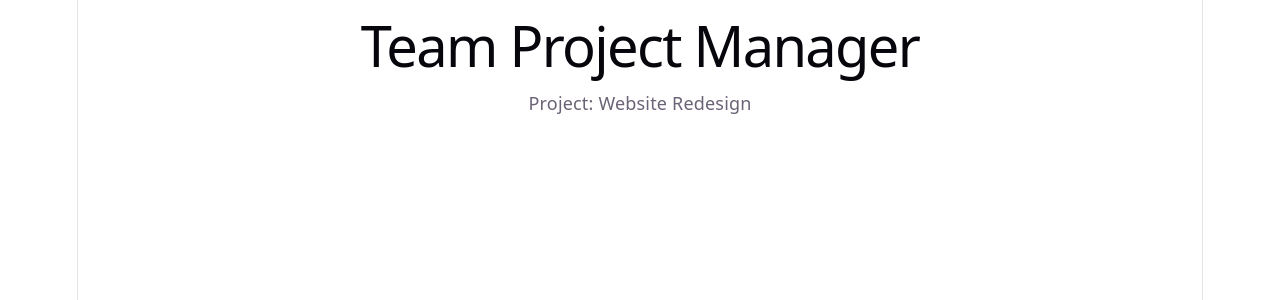
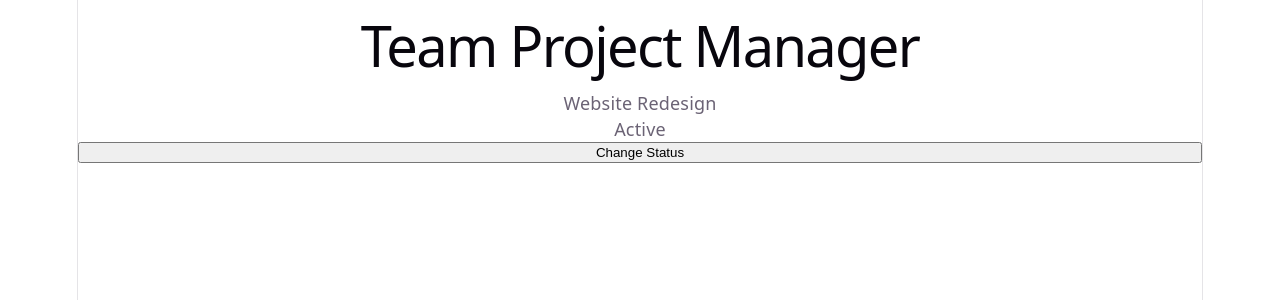
Before and after one commit to rozkzzz/Team-Project-Manager-Frontend, a React (Vite) app: page / in a window 1280 px wide. Shown: the top 300 px of the page. Built offline with nearby package versions, Linux system fonts and the light colour scheme.

Commit message:
Add files via upload

```diff
--- a/src/App.jsx
+++ b/src/App.jsx
@@ -1,10 +1,19 @@
 import './App.css'
 import ProjectHeader from './ProjectHeader.jsx'
+import {useState} from 'react';
+
+
 function App() {
+  const projectName="Website Redesign";
+  const [status,setStatus]=useState('Active');
+
+
   return (
     <>
         <h1>Team Project Manager</h1>
-        <ProjectHeader />
+        <ProjectHeader projectName={projectName} status={status} />
+        <button type="button" onClick={()=>setStatus('Complete')}>Change Status</button>
+
     </>
   )
 }
--- a/src/ProjectHeader.jsx
+++ b/src/ProjectHeader.jsx
@@ -1,7 +1,8 @@
-function ProjectHeader(){
+function ProjectHeader({projectName,status}){
   return(
     <>
-      <p>Project: Website Redesign</p>
+      <p>{projectName}</p>
+      <p>{status}</p>
     </>
   )
 }
```
